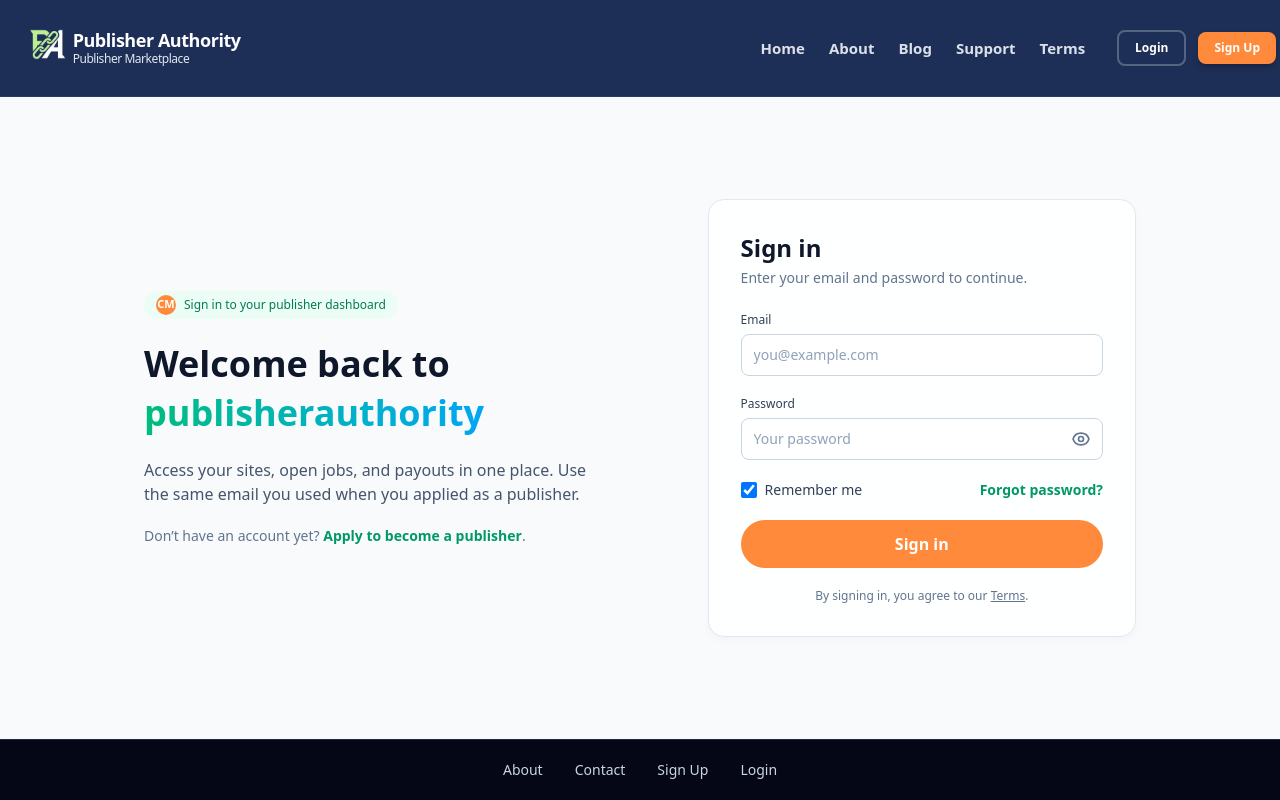
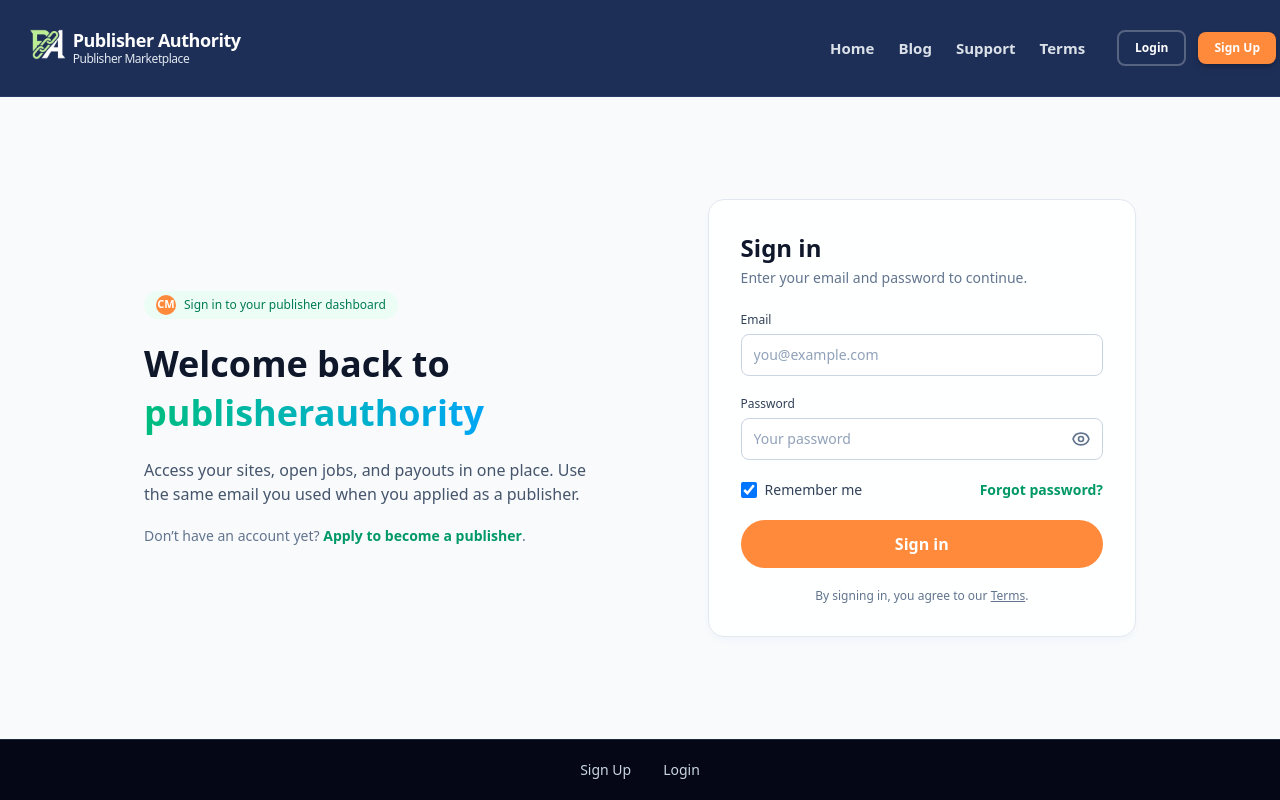
Before and after one commit to ESRAILHAQUE/publisherauthority-frontend, a Next.js app: page /auth/login in a window 1280 px wide. Built offline with nearby package versions, Linux system fonts and the light colour scheme.

Commit message:
Remove About/Contact from navbar and footer

```diff
--- a/components/layout/Footer.tsx
+++ b/components/layout/Footer.tsx
@@ -4,12 +4,6 @@ export const Footer: React.FC = () => {
   return (
     <footer className="mt-auto border-t border-slate-800 bg-[#050716] py-5 text-xs text-slate-300 md:text-sm">
       <div className="mx-auto flex w-full max-w-6xl items-center justify-center gap-6 px-4 md:gap-8">
-        <a href="/about" className="hover:text-white transition-colors">
-          About
-        </a>
-        <a href="/contact" className="hover:text-white transition-colors">
-          Contact
-        </a>
         <a href="/apply" className="hover:text-white transition-colors">
           Sign Up
         </a>
--- a/components/layout/Header.tsx
+++ b/components/layout/Header.tsx
@@ -36,7 +36,6 @@ export const Header: React.FC = () => {
 
   const navItems = [
     { href: "/", label: "Home" },
-    { href: "/about", label: "About" },
     { href: "/blog", label: "Blog" },
     { href: "/support", label: "Support" },
     { href: "/terms", label: "Terms" },
```
